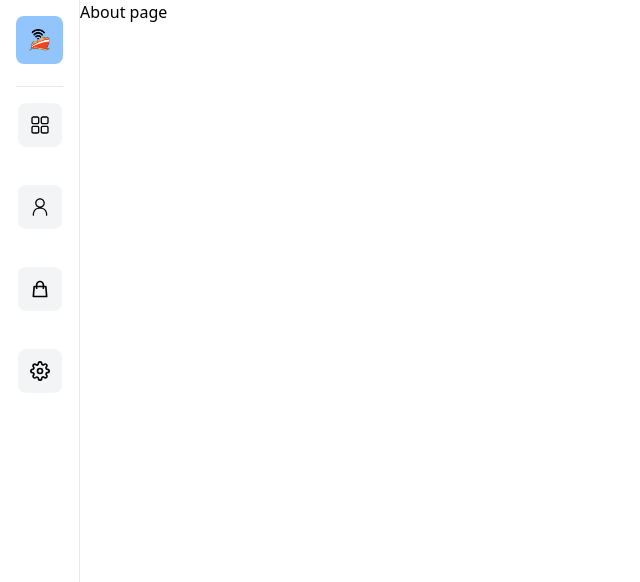
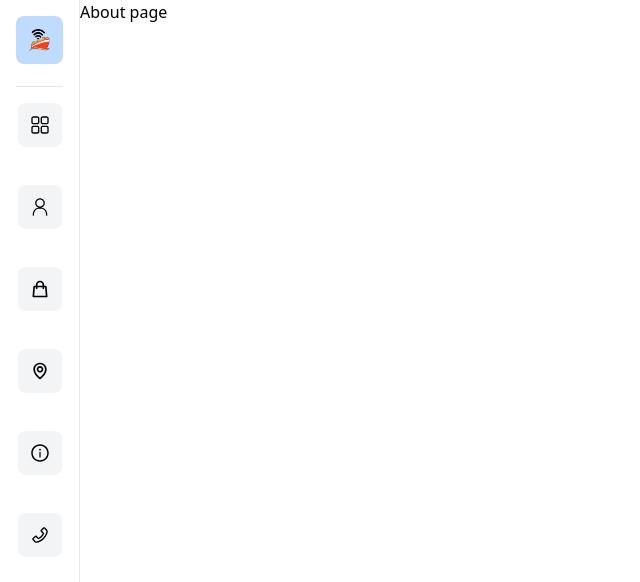
Before and after one commit to smartuni/smart-container, a Next.js app in the folder webApp/Frontend/riot_frontend/: page /about in a window 1280 px wide. Shown: the top 582 px of the page, without its empty margins (0-640 px from the left). Built offline with nearby package versions, Linux system fonts and the light colour scheme.

Commit message:
New Title Page with gif
Added "Welcome to RIOT" with a gif on the home page

```diff
--- a/webApp/Frontend/riot_frontend/components/Sidebar.jsx
+++ b/webApp/Frontend/riot_frontend/components/Sidebar.jsx
@@ -1,9 +1,11 @@
 import React from 'react'
 import Link from 'next/link'
 import Image from 'next/image'
-import {RxDashboard, RxPerson} from 'react-icons/rx'
+import {RxSketchLogo, RxDashboard, RxPerson} from 'react-icons/rx'
 import {HiOutlineShoppingBag} from 'react-icons/hi'
 import { FiSettings } from 'react-icons/fi'
+import { AiOutlineInfoCircle, AiOutlinePhone } from 'react-icons/ai'
+import { BiMap } from 'react-icons/bi'
 import myLogo from '../assets/RIOT_Sum_2023_Logo.png'
 const Sidebar = ({ children }) => {
     return (
@@ -11,17 +13,18 @@ const Sidebar = ({ children }) => {
             <div className='fixed w-20 h-screen p-4 bg-white border-r-[1px] flex flex-col justify-between'>
                 <div className='flex flex-col items-center'>
                     <Link href='/'>
-                        <div className='bg-blue-300 hover:bg-blue-200 text-white p-3 rounded-lg inline-block'>
-                        <Image // Logo button that brings user to home page
+                        <div className='bg-blue-200 hover:bg-blue-300 text-white p-3 rounded-lg inline-block'>
+                        <Image
                             src={myLogo}
+                            size={20}
+                            alt="Picture of the author"
 
-                            width="350px"
-                            height="300px"
+                            layout="fixed" // layout="fill", layout="intrinsic"
                         />
                         </div>
                     </Link>
                     <span className='border-b-[1px] border-gray-200 w-full p-2'></span>
-                    <Link href='/'>
+                    <Link href='/dashboard'>
                         <div className='bg-gray-100 hover:bg-gray-200 cursor-pointer my-4 p-3 rounded-lg inline-block'>
                             <RxDashboard size={20}/>
                         </div>
@@ -36,9 +39,19 @@ const Sidebar = ({ children }) => {
                             <HiOutlineShoppingBag size={20}/>
                         </div>
                     </Link>
-                    <Link href='/'>
+                    <Link href='/map'>
                         <div className='bg-gray-100 hover:bg-gray-200 cursor-pointer my-4 p-3 rounded-lg inline-block'>
-                            <FiSettings size={20}/>
+                            <BiMap size={20}/>
+                        </div>
+                    </Link>
+                    <Link href='/about'>
+                        <div className='bg-gray-100 hover:bg-gray-200 cursor-pointer my-4 p-3 rounded-lg inline-block'>
+                            <AiOutlineInfoCircle size={20}/>
+                        </div>
+                    </Link>
+                    <Link href='/contact'>
+                        <div className='bg-gray-100 hover:bg-gray-200 cursor-pointer my-4 p-3 rounded-lg inline-block'>
+                            <AiOutlinePhone size={20}/>
                         </div>
                     </Link>
                 </div>
--- a/webApp/Frontend/riot_frontend/pages/index.js
+++ /dev/null
@@ -1,57 +0,0 @@
-import Image from "next/image";
-import { Inter } from "next/font/google";
-import Link from "next/link";
-import { useState } from "react";
-import { FiMenu } from "react-icons/fi";
-import css from '../styles/index.module.css'
-
-
-const inter = Inter({ subsets: ["latin"] });
-
-export default function Home() {
-
-  const [showMenu, setShowMenu] = useState(true)
-
-  const handleNavIcon = () => setShowMenu((prev) => !prev)
-
-
-  return (
-    <main className="flex min-h-screen flex-col items-center justify-between p-24">
-
-      <button onClick={handleNavIcon} className={css.nav_size}><FiMenu />  </button>
-
-
-      <nav className={css.navbar} style={{ display: showMenu ? 'block' : 'none' }}>
-        <ul>
-          <li>
-            <a href="#">Home</a>
-          </li>
-          <li>
-            <a href="/about">About Us</a>
-          </li>
-          <li>
-            <a href="/contact">Contact</a>
-          </li>
-          <li>
-            <a href="/signup">Sign up</a>
-          </li>
-          <li>
-            <a href="/map">To Map Page</a>
-          </li>
-        </ul>
-      </nav>
-
-      <div className="mb-32 grid text-center lg:mb-0 lg:grid-cols-4 lg:text-left">
-
-
-        <div className={css.container}>
-          <a href="/signup">
-            <button className={css.create_account}>Create Account</button>
-          </a>
-        </div>
-
-
-      </div>
-    </main>
-  );
-}
--- /dev/null
+++ b/webApp/Frontend/riot_frontend/pages/index.jsx
@@ -0,0 +1,42 @@
+import Image from "next/image";
+import { Inter } from "next/font/google";
+import Link from "next/link";
+import { useState } from "react";
+import { FiMenu } from "react-icons/fi";
+import css from '../styles/index.module.css'
+import boatGif from '../assets/vessel-fishing.gif'
+
+const inter = Inter({ subsets: ["latin"] });
+
+export default function Home() {
+
+  const [showMenu, setShowMenu] = useState(true)
+
+  const handleNavIcon = () => setShowMenu((prev) => !prev)
+
+
+  return (
+    <div className='bg-gray-100 min-h-screen'>
+        <div className='p-4'>
+            <div className='w-full m-auto p-4 border rounded-lg bg-white overflow-y-auto'>
+
+                <div className='px-4 pt-4'>
+                    <h2 className="font-bold text-center">Welcome to </h2>
+
+                        <div className="position-relative text-center">
+                            <span className='font-bold text-blue-700 pr-10  sm:text-4xl md:text-6xl lg:text-9xl text-6xl'>R</span>
+                            <span className='font-bold text-blue-600  pr-10  sm:text-4xl md:text-6xl lg:text-9xl text-6xl'>I</span>
+                            <span className='font-bold text-blue-500  pr-10  sm:text-4xl md:text-6xl lg:text-9xl text-6xl'>O</span>
+                            <span className='font-bold text-blue-400  sm:text-4xl md:text-6xl lg:text-9xl text-6xl' >T</span>
+                        </div>
+                </div>
+                <div>
+                    <Image src={boatGif} class="mx-auto"/>
+                </div>
+            </div>
+        </div>
+
+
+    </div>
+  );
+}
```
Also changed, not shown: webApp/Frontend/riot_frontend/pages/dashboard.js (indentation only), 1 other file (tests, documents, lock files or other folders).
